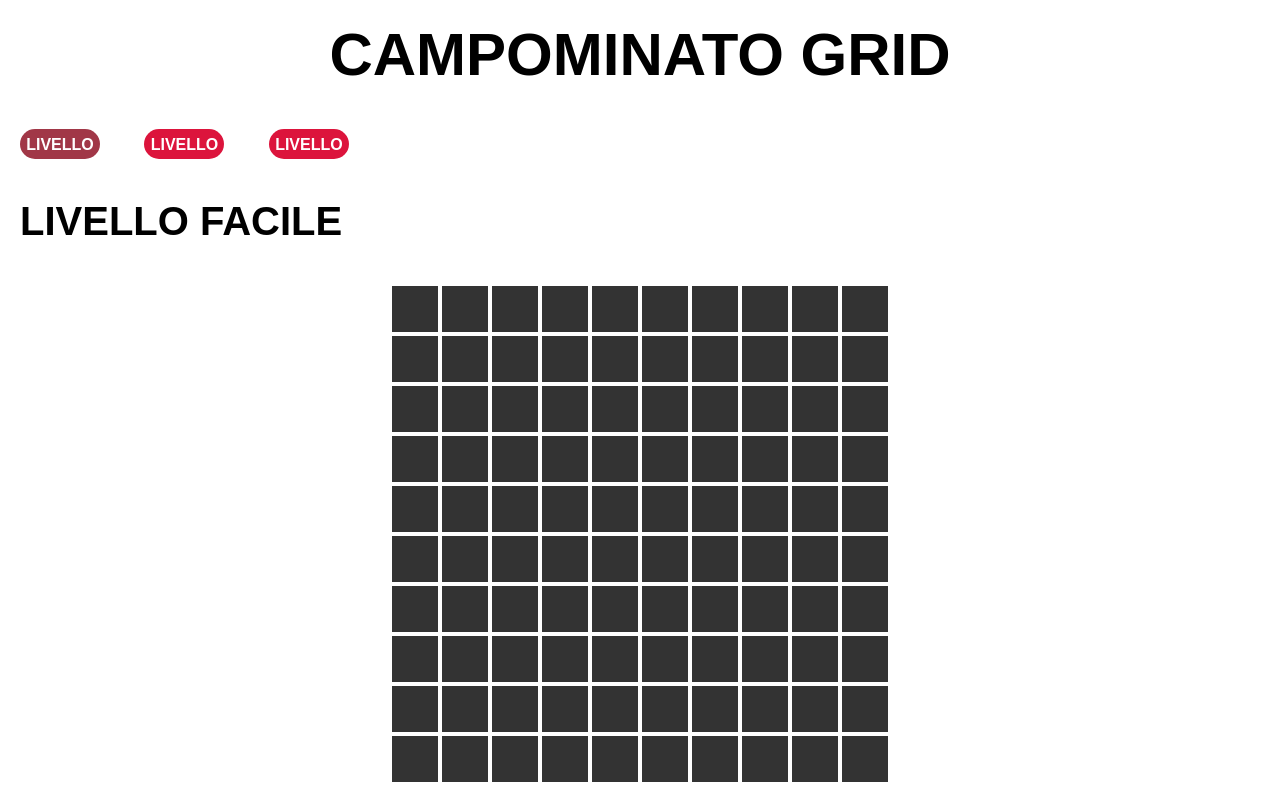
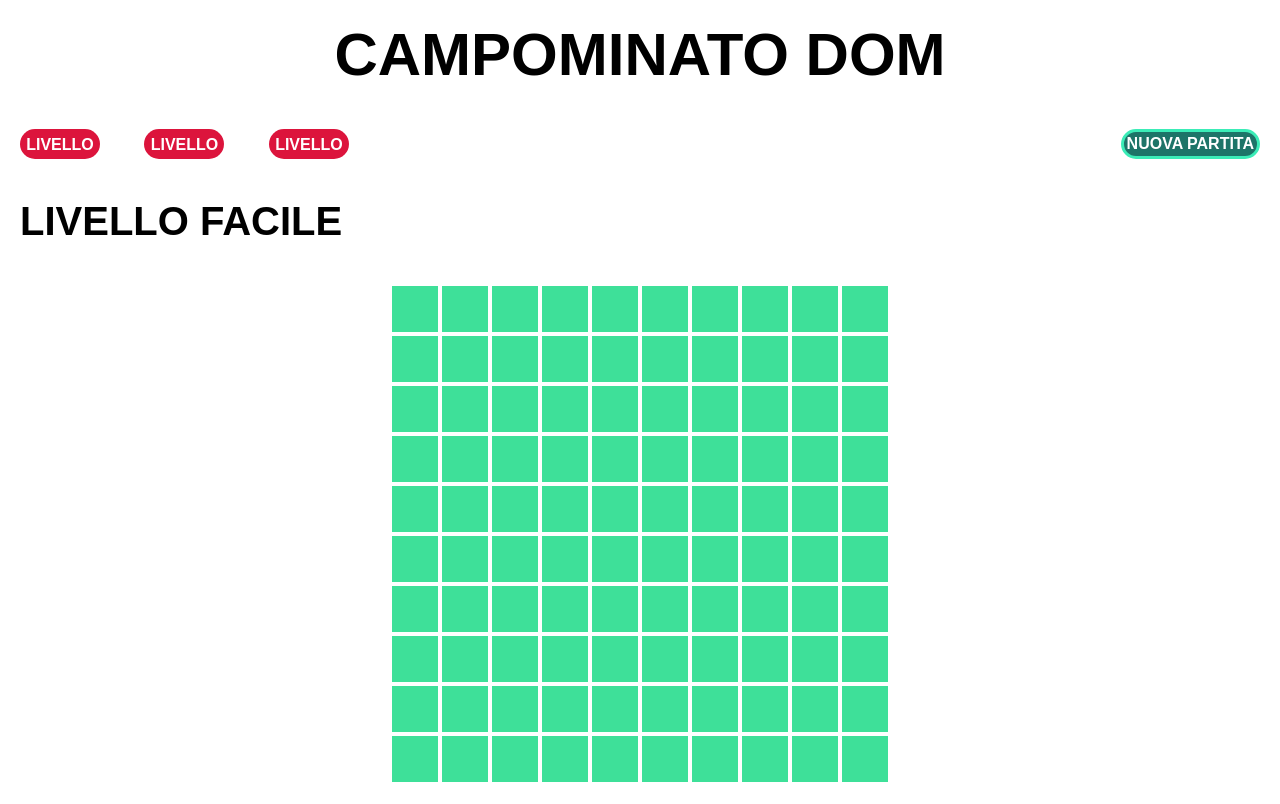
Before and after one commit to ElisaSalvatore/js-campominato-dom, a plain HTML site: page index.html in a window 1280 px wide. Both pictures are taken after a click on the element "LIVELLO 1". Drawn offline with Linux system fonts and the light colour scheme.

Commit message:
da finire

```diff
--- a/css/style.css
+++ b/css/style.css
@@ -45,27 +45,58 @@ h1 {
     margin: 20px;
 }
 
+.button:active {
+    background-color: #a13747;
+}
+
+.box-one, .box-two, .box-three {
+    height: 50px;
+    border: 2px solid #fff;
+    display: flex;
+    align-items: center;
+    justify-content: center;
+}
+
 .box-one {
     width: 50px;
-    height: 50px;
-    background-color: #333;
-    border: 2px solid #fff;
+    background-color: #3ee099;
 }
 
 .box-two {
     width: calc(500px / 9 - 2px);
-    height: 50px;
     background-color: #f7b03b;
-    border: 2px solid #fff;
 }
 
 .box-three {
     width: calc(455px / 7 - 2px);
-    height: 50px;
     background-color: #267aa8;
-    border: 2px solid #fff;
 }
 
 .light-blue {
     background-color: lightskyblue;
 }
+
+.red {
+    background-color: #a13747;
+}
+
+.btn-row {
+    display: flex;
+    flex-wrap: wrap;
+    justify-content: space-between;
+}
+
+.btn-reset {
+    display: flex;
+    justify-content: center;
+    align-items: center;
+    min-width: 120px;
+    height: 30px;
+    color: #fff;
+    padding: 3px;
+    margin: 20px;
+    background-color: #1d7468;
+    border: 3px solid #3becb7;
+    border-radius: 20px;
+    cursor: pointer;
+}
--- a/index.html
+++ b/index.html
@@ -9,21 +9,28 @@
     <link rel="stylesheet" href="./css/style.css">
 </head>
 <body>
-    <h1>CAMPOMINATO GRID</h1>
+    <h1>CAMPOMINATO DOM</h1>
 
-    <div onclick="createGrid(containerBox)" class="button level-one">LIVELLO 1</div>
+    <div class="btn-row">
+        <div class="btn-levels">
+            <div onclick="createGrid(containerBox)" class="button level-one">LIVELLO 1</div>
 
-    <div onclick="createGrid(containerBox)" class="button level-two">LIVELLO 2</div>
+            <div onclick="createGrid(containerBox)" class="button level-two">LIVELLO 2</div>
 
-    <div onclick="createGrid(containerBox)" class="button level-three">LIVELLO 3</div>
+            <div onclick="createGrid(containerBox)" class="button level-three">LIVELLO 3</div>
+        </div>
+
+        <div type="reset" class="btn-reset">NUOVA PARTITA</div>
+    </div>
 
     <div class="level-difficulty"></div>
 
+    <div class="score"></div>
+
     <div class="game-grid">
+        <div class="container"></div>
+    </div>
 
-        <div class="container"></div>
-
-    </div>
 
     <script src="./js/script.js"></script>
 </body>
--- a/js/script.js
+++ b/js/script.js
@@ -5,6 +5,18 @@
 // con difficoltà 2 => tra 1 e 81
 // con difficoltà 3 => tra 1 e 49
 //Quando l’utente clicca su ogni cella, la cella cliccata si colora di azzurro.
+
+//Il computer deve generare 16 numeri casuali nello stesso range della difficoltà prescelta: le bombe.
+//I numeri nella lista delle bombe non possono essere duplicati.
+//In seguito l’utente clicca su una cella: se il numero è presente nella lista dei numeri generati
+// - abbiamo calpestato una bomba - la cella si colora di rosso e la partita termina,
+// altrimenti la cella cliccata si colora di azzurro e l’utente può continuare a cliccare sulle altre celle.
+//La partita termina quando il giocatore clicca su una bomba o raggiunge il numero massimo possibile di numeri consentiti.
+//Al termine della partita il software deve comunicare il punteggio,
+//cioè il numero di volte che l’utente ha cliccato su una cella che non era una bomba.
+//BONUS:
+//1- quando si clicca su una bomba e finisce la partita, evitare che si possa cliccare su altre celle
+//2- quando si clicca su una bomba e finisce la partita, il software scopre tutte le bombe nascoste
 
 const containerGridOne = document.querySelector('.container');
 const containerGridTwo = document.querySelector('.container');
@@ -14,17 +26,38 @@ const containerGridThree = document.querySelector('.container');
 const buttonLevelOne = document.querySelector('.button.level-one');
 const buttonLevelTwo = document.querySelector('.button.level-two');
 const buttonLevelThree = document.querySelector('.button.level-three');
+const buttonReset = document.querySelector('.btn-reset');
 
+const scoreGame = document.querySelector('.score');
 const outputDifficulty = document.querySelector('.level-difficulty');
 
+const newBox = document.createElement('div');
+
+const listNumbers = [];
+let i;
+let x;
+let y;
+
+//Funzione per generare
+function getRandom(min, max) {
+    return Math.round(Math.random() * (max - min) + min);
+};
 
 //LIVELLO 1
 //faccio apparire la griglia solo al click sul bottone
 buttonLevelOne.addEventListener('click', function() {
     containerGridOne.innerHTML = "";
+    outputDifficulty.innerHTML = `LIVELLO FACILE`;
 
-    buttonLevelOne.style.backgroundColor = '#a13747';
-    outputDifficulty.innerHTML = `LIVELLO FACILE`;
+    //16 numeri random in un range da 1 a 100
+    while (listNumbers.length < 16) {
+        const randomNumber = getRandom(1, 100);
+        if (!listNumbers.includes(randomNumber)) {
+            listNumbers.push(randomNumber);
+        };
+    };
+    console.log(listNumbers);
+
 
     function createGrid(container) {
         const newBox = document.createElement('div');
@@ -32,21 +65,29 @@ buttonLevelOne.addEventListener('click', function() {
         containerGridOne.append(newBox);
 
         newBox.addEventListener('click', function() {
-            this.classList.add('light-blue');
-        })
+            const randomNumber = getRandom(1, 100);
+            if (listNumbers.includes(randomNumber)) {
+                newBox.innerHTML = 'BOMB';
+                newBox.classList.add('red');
+                alert('HAI PERSO! INIZIA UNA NUOVA PARTITA');
+            } else {
+                newBox.classList.add('light-blue');
+                // finalScore =
+                // scoreGame.innerHTML = `Hai vinto con un punteggio di ${finalScore}!`
+            };
+        });
     };
 
-    //creo la griglia
-    for (let i = 0; i < 100; i++) {
+    //creo la griglia con il range corrispondente
+    for (let i = 1; i <= 100; i++) {
         createGrid(containerGridOne);
     };
 });
 
+// ------------------------------------------------------------------------------- //
 //LIVELLO 2
 buttonLevelTwo.addEventListener('click', function() {
     containerGridTwo.innerHTML = "";
-
-    buttonLevelTwo.style.backgroundColor = '#a13747';
     outputDifficulty.innerHTML = `LIVELLO INTERMEDIO`;
 
     function createGrid(container) {
@@ -55,20 +96,38 @@ buttonLevelTwo.addEventListener('click', function() {
         containerGridTwo.append(newBox);
 
         newBox.addEventListener('click', function() {
-            this.classList.add('light-blue');
-        })
+            const randomNumber = getRandom(1, 81);
+            if (listNumbers.includes(randomNumber)) {
+                newBox.innerHTML = 'BOMB';
+                newBox.classList.add('red');
+                alert('HAI PERSO! INIZIA UNA NUOVA PARTITA');
+            } else {
+                newBox.classList.add('light-blue');
+                // finalScore =
+                // scoreGame.innerHTML = `Hai vinto con un punteggio di ${finalScore}!`
+            };
+        });
     };
 
-    for (let i = 0; i < 81; i++) {
+    //16 numeri random in un range da 1 a 81
+    while (listNumbers.length < 16){
+        const randomNumber = getRandom(1, 81);
+        if (!listNumbers.includes(randomNumber)) {
+            listNumbers.push(randomNumber);
+        };
+    };
+    console.log(listNumbers);
+
+    for (let x = 1; x <= 81; x++) {
         createGrid(containerGridTwo);
     };
 });
 
+// ------------------------------------------------------------------------------- //
 //LIVELLO 3
+
 buttonLevelThree.addEventListener('click', function() {
     containerGridThree.innerHTML = "";
-
-    buttonLevelThree.style.backgroundColor = '#a13747';
     outputDifficulty.innerHTML = `LIVELLO DIFFICILE`;
 
     function createGrid(container) {
@@ -77,11 +136,30 @@ buttonLevelThree.addEventListener('click', function() {
         containerGridThree.append(newBox);
 
         newBox.addEventListener('click', function() {
-            this.classList.add('light-blue');
-        })
+            const randomNumber = getRandom(1, 81);
+            if (listNumbers.includes(randomNumber)) {
+                newBox.innerHTML = 'BOMB';
+                newBox.classList.add('red');
+                alert('HAI PERSO! INIZIA UNA NUOVA PARTITA');
+            } else {
+                newBox.classList.add('light-blue');
+                // finalScore =
+                // scoreGame.innerHTML = `Hai vinto con un punteggio di ${finalScore}!`
+            };
+        });
     };
 
-    for (let i = 0; i < 49; i++) {
+    //16 numeri random in un range da 1 a 49
+    while (listNumbers.length < 16){
+        const randomNumber = getRandom(1, 49);
+        if (!listNumbers.includes(randomNumber)) {
+            listNumbers.push(randomNumber);
+        }
+    };
+    console.log(listNumbers);
+
+
+    for (let y = 1; y <= 49; y++) {
         createGrid(containerGridThree);
     };
 });
```
